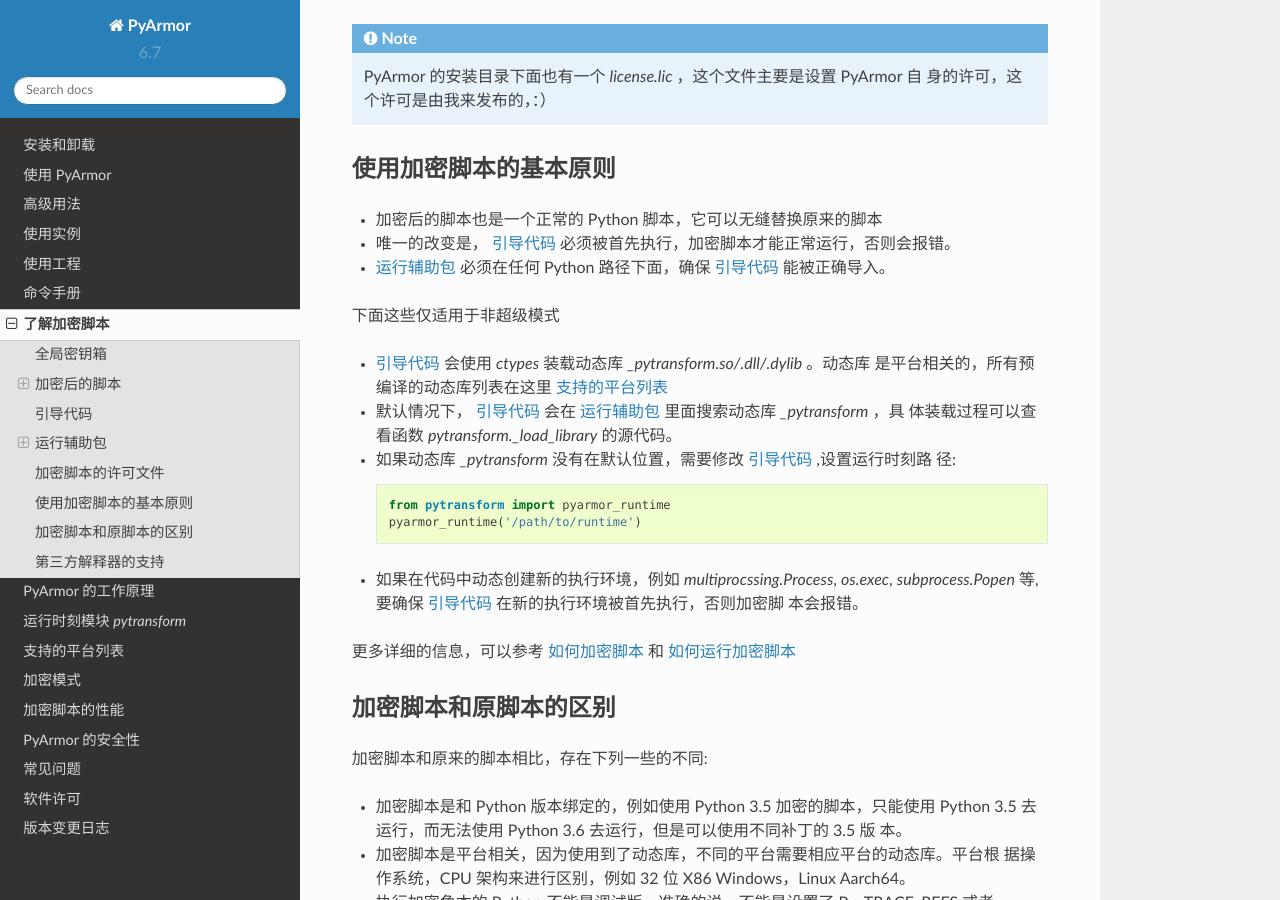
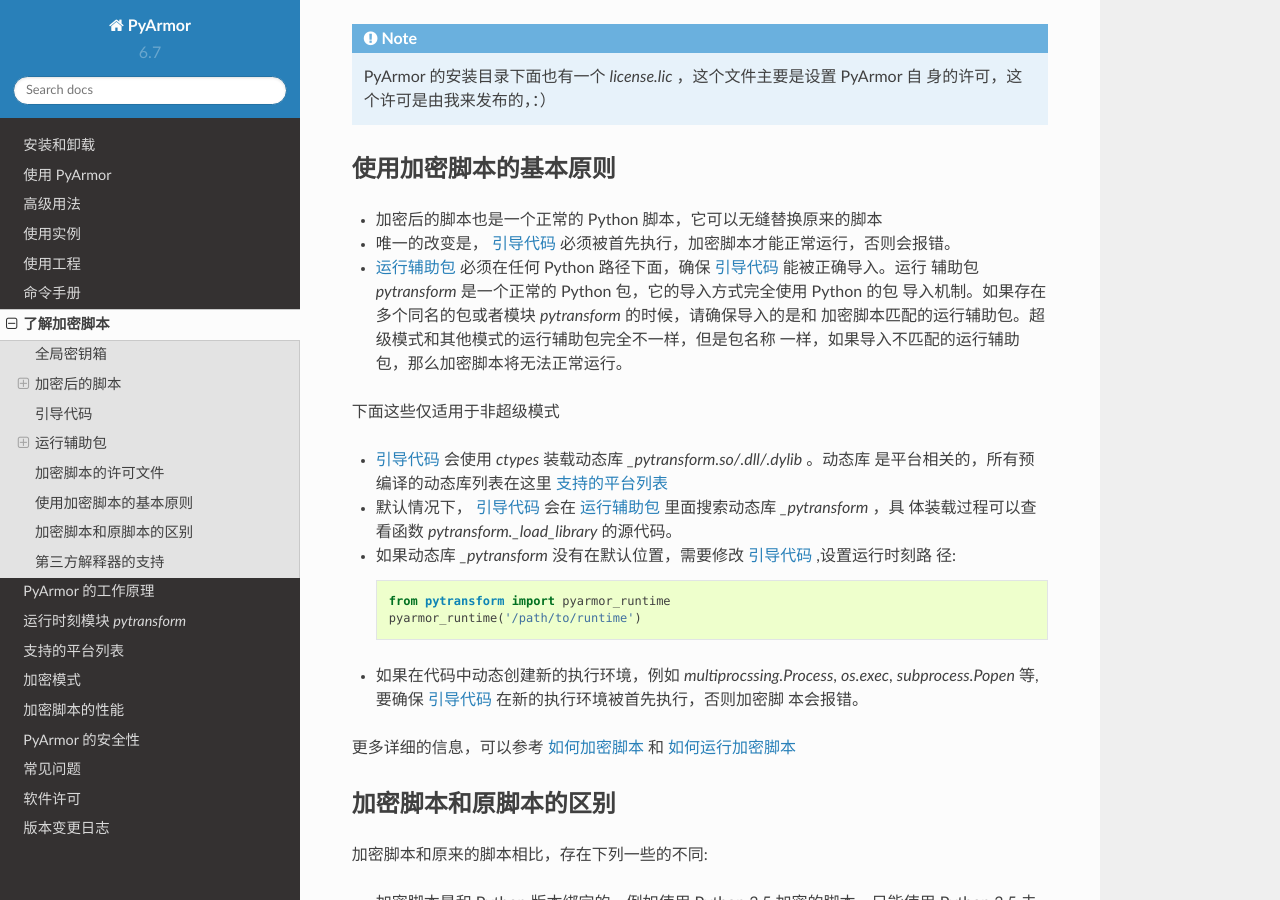
Before and after one commit to dashingsoft/pyarmor-docs-zh, a Sphinx documentation site: the page built from docs/understand-obfuscated-scripts.rst, in a window 1280 px wide and 900 px high, scrolled down 4202 px. Built offline with Sphinx 7.4.7 and the Read the Docs theme 2.0.0, drawn with Linux system fonts in a browser that asks for light colours.

Commit message:
Add note

```diff
--- a/docs/understand-obfuscated-scripts.rst
+++ b/docs/understand-obfuscated-scripts.rst
@@ -212,7 +212,11 @@
 
 * 唯一的改变是， `引导代码`_ 必须被首先执行，加密脚本才能正常运行，否则会报错。
 
-* `运行辅助包`_ 必须在任何 Python 路径下面，确保 `引导代码`_ 能被正确导入。
+* `运行辅助包`_ 必须在任何 Python 路径下面，确保 `引导代码`_ 能被正确导入。运行
+  辅助包 `pytransform` 是一个正常的 Python 包，它的导入方式完全使用 Python 的包
+  导入机制。如果存在多个同名的包或者模块 `pytransform` 的时候，请确保导入的是和
+  加密脚本匹配的运行辅助包。超级模式和其他模式的运行辅助包完全不一样，但是包名称
+  一样，如果导入不匹配的运行辅助包，那么加密脚本将无法正常运行。
 
 下面这些仅适用于非超级模式
 
```
